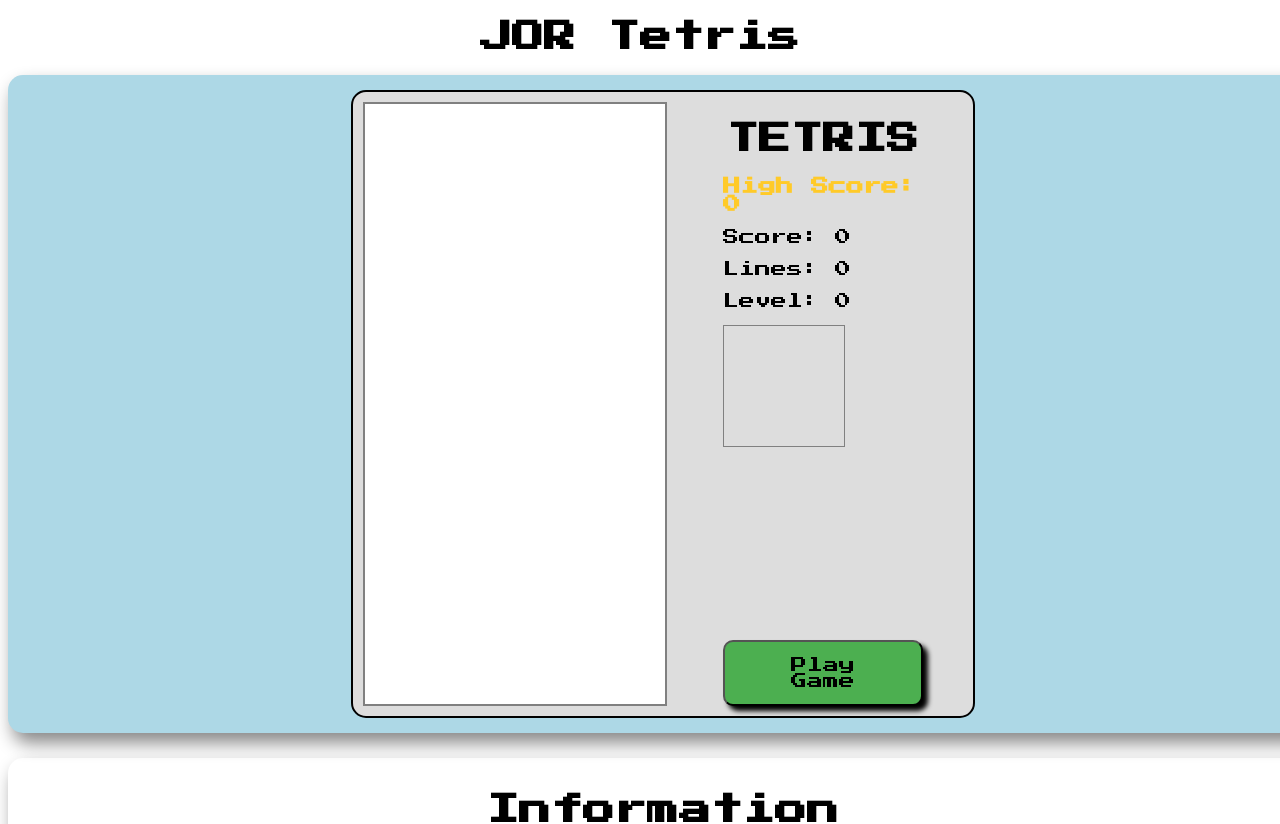
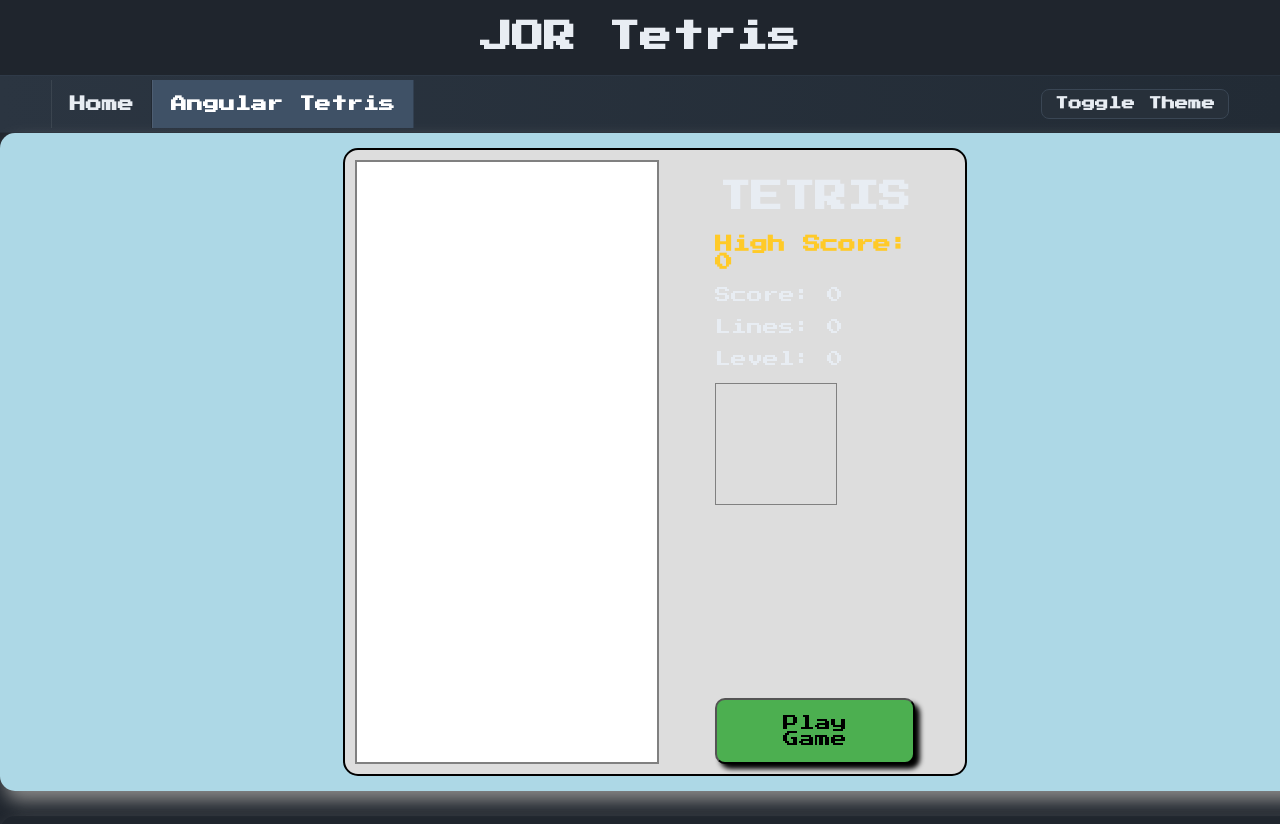
Before and after one commit to joeaoregan/jor-tetris, an Angular app: page / in a window 1280 px wide. Shown: the top 824 px of the page. Built offline with nearby package versions, Linux system fonts and the light colour scheme.

Commit message:
feat: implement theme toggle and enhance styling for dark/light modes

```diff
--- a/angular.json
+++ b/angular.json
@@ -31,7 +31,16 @@
                   "with": "src/environments/environment.prod.ts"
                 }
               ],
-              "optimization": true,
+              "optimization": {
+                "scripts": true,
+                "styles": {
+                  "minify": true,
+                  "inlineCritical": true
+                },
+                "fonts": {
+                  "inline": false
+                }
+              },
               "outputHashing": "all",
               "sourceMap": false,
               "extractLicenses": true
--- a/src/app/app.component.ts
+++ b/src/app/app.component.ts
@@ -2,19 +2,51 @@
 app.component.ts
 board component
 */
-import { Component } from '@angular/core';
+import { Component, OnInit } from "@angular/core";
 
 @Component({
-  selector: 'app-root',
+  selector: "app-root",
   template: `
+    <header class="topbar">
+      <div class="topbar-row">
+        <nav class="topnav" aria-label="Main navigation">
+          <a
+            class="nav-link"
+            href="https://joeoregan.github.io/"
+            target="_blank"
+            rel="noopener noreferrer"
+            >Home</a
+          >
+          <a class="nav-link active" href="./">Angular Tetris</a>
+        </nav>
+
+        <button class="theme-toggle" type="button" (click)="toggleTheme()">
+          Toggle Theme
+        </button>
+      </div>
+    </header>
+
     <game-board></game-board>
     <app-info></app-info>
     <app-footer></app-footer>
   `,
   styles: [],
-  standalone: false
+  standalone: false,
 })
+export class AppComponent implements OnInit {
+  title = "ng-tetris";
 
-export class AppComponent {
-  title = 'ng-tetris';
+  ngOnInit(): void {
+    const saved = localStorage.getItem("tetris-theme");
+    const theme = saved === "light" || saved === "dark" ? saved : "dark";
+    document.documentElement.setAttribute("data-theme", theme);
+  }
+
+  toggleTheme(): void {
+    const current =
+      document.documentElement.getAttribute("data-theme") || "dark";
+    const next = current === "dark" ? "light" : "dark";
+    document.documentElement.setAttribute("data-theme", next);
+    localStorage.setItem("tetris-theme", next);
+  }
 }
--- a/src/styles.css
+++ b/src/styles.css
@@ -8,3 +8,95 @@
 h1 {
     text-align: center;
 }
+
+:root,
+html[data-theme="dark"] {
+    --bg: #1f252d;
+    --panel: #27303a;
+    --menu: #2b3541;
+    --menu-2: #222b35;
+    --text: #e8edf3;
+    --muted: #b7c1cc;
+    --border: #3a4654;
+    --hover: #344152;
+    --active: #3f5166;
+}
+
+html[data-theme="light"] {
+    --bg: #f2f5f9;
+    --panel: #ffffff;
+    --menu: #e8edf3;
+    --menu-2: #dde5ee;
+    --text: #1b2530;
+    --muted: #4b5a6b;
+    --border: #c8d3df;
+    --hover: #dce6f2;
+    --active: #cedced;
+}
+
+html,
+body {
+    margin: 0;
+    padding: 0;
+}
+
+body {
+    background: var(--bg);
+    color: var(--text);
+    font-family: "Segoe UI", Tahoma, Arial, sans-serif;
+}
+
+/* top menu */
+.topbar {
+    background: linear-gradient(90deg, var(--menu), var(--menu-2));
+    border-top: 1px solid #44526433;
+    border-bottom: 1px solid #12171d33;
+}
+
+.topbar-row {
+    min-height: 56px;
+    display: flex;
+    align-items: center;
+    justify-content: space-between;
+    gap: 1rem;
+    width: min(1200px, 92%);
+    margin: 0 auto;
+}
+
+.topnav {
+    display: flex;
+    flex-wrap: wrap;
+    align-items: center;
+}
+
+.nav-link {
+    color: var(--text);
+    text-decoration: none;
+    padding: 1rem 1.1rem;
+    border-left: 1px solid rgba(255, 255, 255, 0.08);
+    border-right: 1px solid rgba(0, 0, 0, 0.2);
+    font-weight: 600;
+}
+
+.nav-link:hover {
+    background: var(--hover);
+}
+
+.nav-link.active {
+    background: var(--active);
+    color: #fff;
+}
+
+.theme-toggle {
+    border: 1px solid var(--border);
+    background: var(--panel);
+    color: var(--text);
+    border-radius: 8px;
+    padding: 0.45rem 0.8rem;
+    font-weight: 600;
+    cursor: pointer;
+}
+
+.theme-toggle:hover {
+    background: var(--hover);
+}
```
